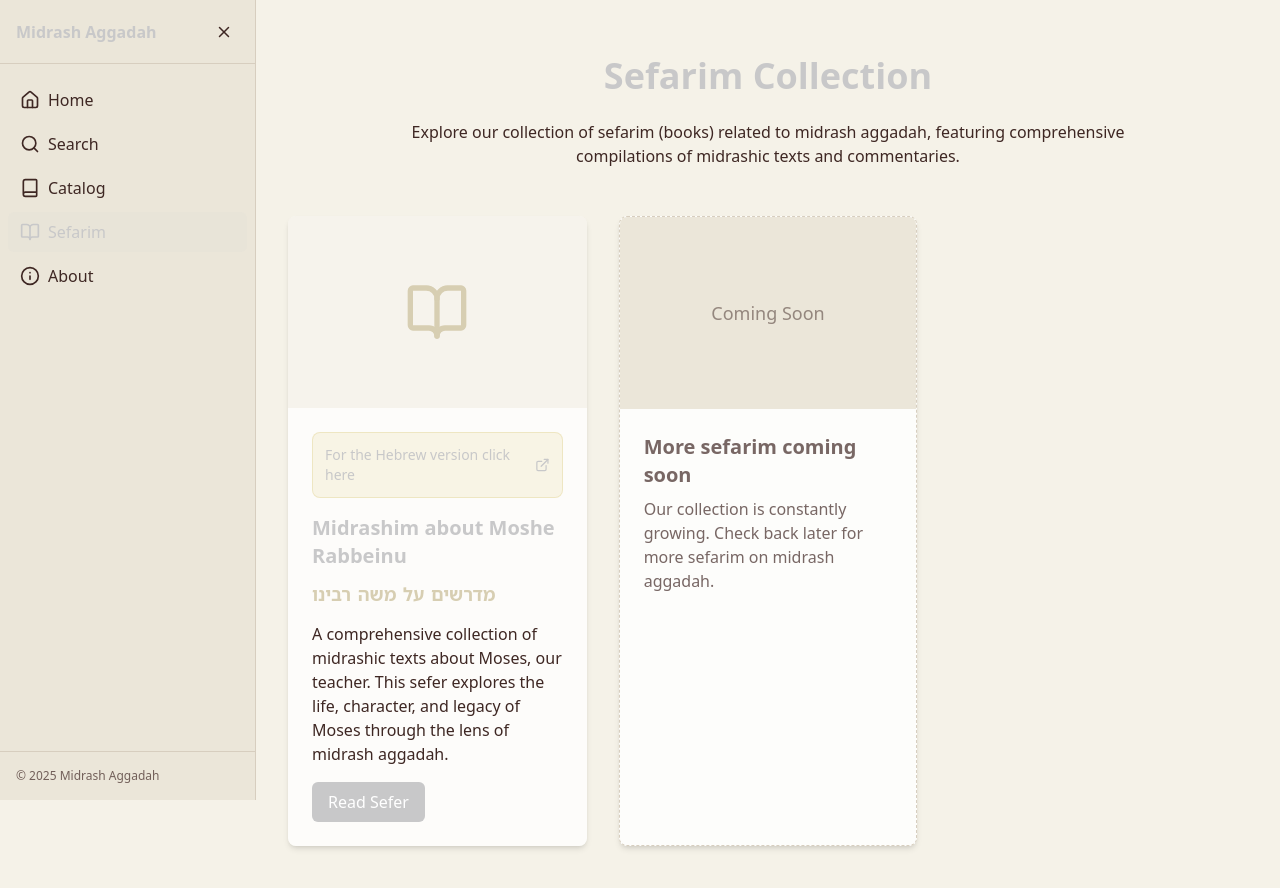
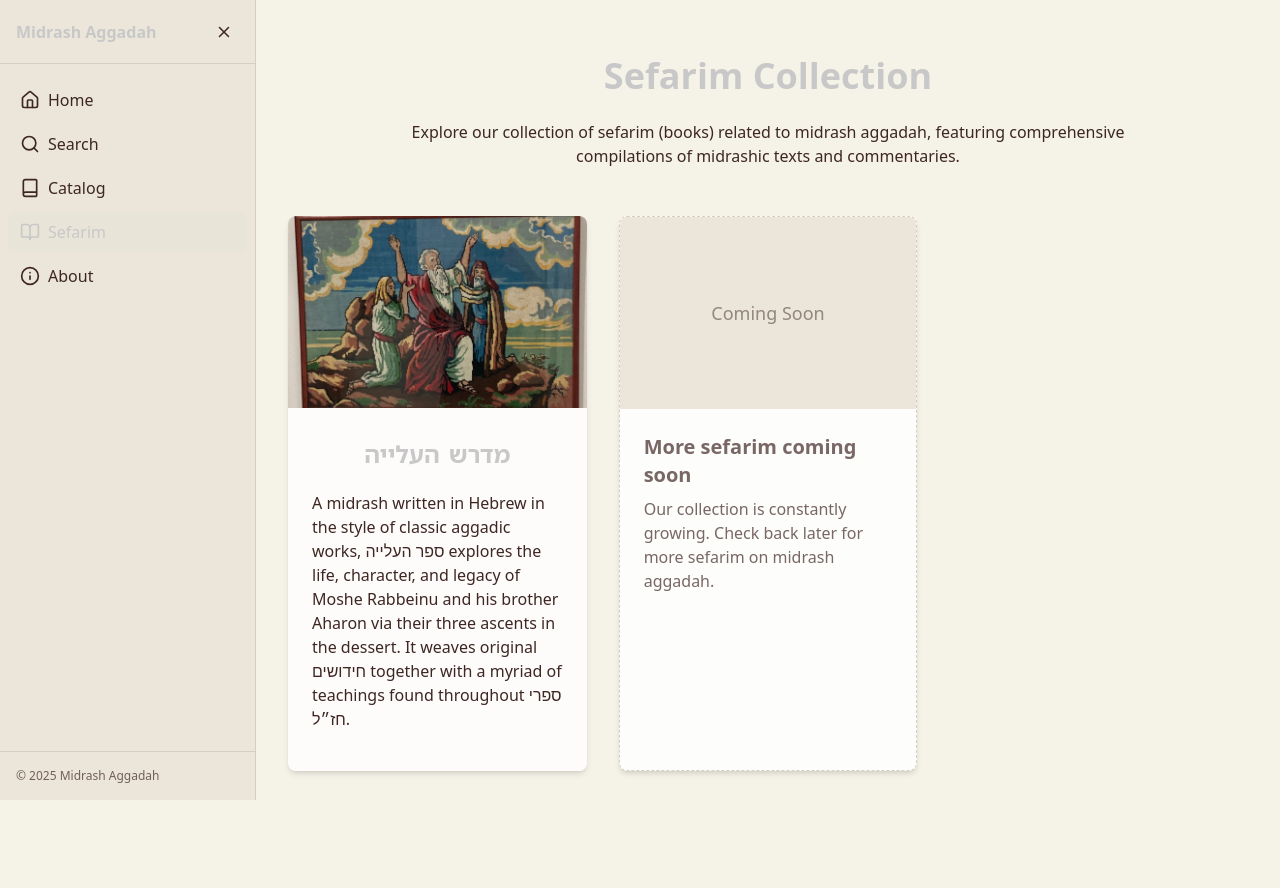
Before and after one commit to ronnahshon/aggadah-shiurim-website, a React (Vite) app: page /sefarim in a window 1280 px wide. Shown: the top 888 px of the page. After the commit the page ends 827 px from the top, so only its background shows below. Built offline with nearby package versions, Linux system fonts and the light colour scheme; a web font is replaced by a local one.

Commit message:
Update sefarim page

```diff
--- a/src/pages/SefarimPage.tsx
+++ b/src/pages/SefarimPage.tsx
@@ -16,39 +16,26 @@ const SefarimPage: React.FC = () => {
 
         <div className="grid grid-cols-1 md:grid-cols-2 lg:grid-cols-3 gap-8">
           {/* Midrashim about Moshe Rabbeinu */}
-          <div className="bg-white/80 rounded-lg shadow-md overflow-hidden">
+          <Link
+            to="/sefer/midrash-haaliyah"
+            className="bg-white/80 rounded-lg shadow-md overflow-hidden block hover:shadow-lg hover:bg-white/90 transition-all duration-200 cursor-pointer"
+          >
             <div className="h-48 bg-biblical-navy/20 flex items-center justify-center">
-              <BookOpen size={64} className="text-biblical-navy" />
+              <img
+                src="/images/moshe_aharon_hur_img.png"
+                alt="משה אהרון וחור"
+                className="h-full w-full object-cover"
+              />
             </div>
             <div className="p-6">
-              {/* Hebrew version CTA */}
-              <div className="mb-4 p-3 bg-biblical-gold/10 rounded-lg border border-biblical-gold/20">
-                <Link
-                  to="/sefer/midrash-haaliyah"
-                  className="flex items-center justify-center text-biblical-burgundy hover:text-biblical-copper transition-colors font-medium text-sm"
-                >
-                  <span className="mr-2">For the Hebrew version click here</span>
-                  <ExternalLink size={16} />
-                </Link>
-              </div>
-
-              <h2 className="text-xl font-semibold mb-2 text-biblical-burgundy">
-                Midrashim about Moshe Rabbeinu
+              <h2 className="text-2xl font-bold mb-4 text-biblical-burgundy text-center font-hebrew">
+                מדרש העלייה
               </h2>
-              <h3 className="text-lg font-hebrew text-biblical-navy mb-3">
-                מדרשים על משה רבינו
-              </h3>
               <p className="text-biblical-brown mb-4">
-                A comprehensive collection of midrashic texts about Moses, our teacher. This sefer explores the life, character, and legacy of Moses through the lens of midrash aggadah.
+                A midrash written in Hebrew in the style of classic aggadic works, ספר העלייה explores the life, character, and legacy of Moshe Rabbeinu and his brother Aharon via their three ascents in the dessert. It weaves original חידושים together with a myriad of teachings found throughout ספרי חז״ל.
               </p>
-              <Link
-                to="/sefer/midrashim-about-moshe-rabbeinu"
-                className="inline-block px-4 py-2 bg-biblical-burgundy text-white rounded-md hover:bg-biblical-burgundy/90 transition-colors"
-              >
-                Read Sefer
-              </Link>
             </div>
-          </div>
+          </Link>
 
           {/* Future sefarim can be added here */}
           <div className="bg-white/80 rounded-lg shadow-md overflow-hidden border border-dashed border-parchment-dark">
```
